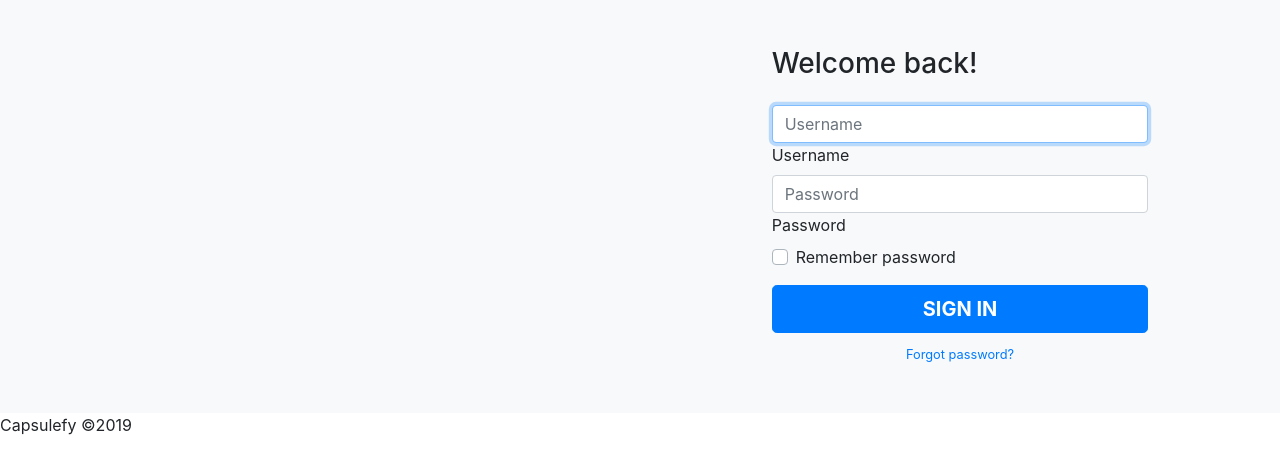
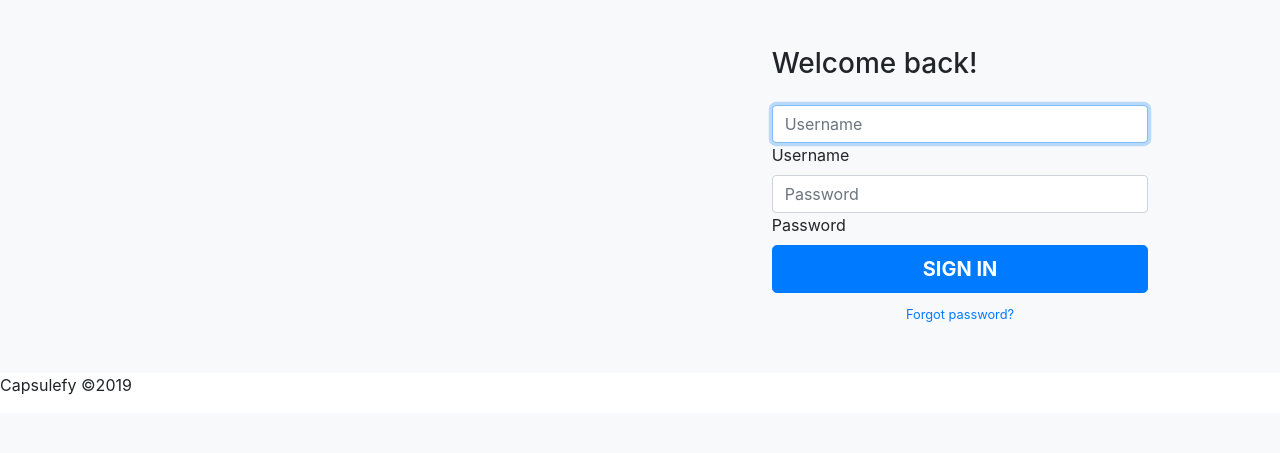
Before and after one commit to pabreblob/capsulefy, a Django app: template capsulefyweb/main/templates/registration/login.html in a window 1280 px wide. Shown: the part 428-881 px from the top of the page. After the commit the page ends 823 px from the top, so only its background shows below. Run offline with Django 3.2, Linux system fonts and the light colour scheme; the template is opened without the code that fills it: values that come from a table or form of the project are taken from there, others are empty; some libraries are stand-ins or nearby versions.

```diff
--- a/capsulefyweb/main/templates/registration/login.html
+++ b/capsulefyweb/main/templates/registration/login.html
@@ -29,19 +29,19 @@
 
 
                 <div class="form-label-group">
-                  <input type="text" id="id_username" class="form-control" placeholder="Username" required autofocus>
+                  <input type="text" id="id_username" name="username" class="form-control" placeholder="Username" required autofocus>
                   <label for="id_username">Username</label>
                 </div>
 
                 <div class="form-label-group">
-                  <input type="password" id="id_password" class="form-control" placeholder="Password" required>
+                  <input type="password" name="password" id="id_password" class="form-control" placeholder="Password" required>
                   <label for="id_password">Password</label>
                 </div>
 
-                <div class="custom-control custom-checkbox mb-3">
+                <!--<div class="custom-control custom-checkbox mb-3">
                   <input type="checkbox" class="custom-control-input" id="customCheck1">
                   <label class="custom-control-label" for="customCheck1">Remember password</label>
-                </div>
+                </div>-->
                 <button class="btn btn-lg btn-primary btn-block btn-login text-uppercase font-weight-bold mb-2" type="submit">Sign in</button>
                 <div class="text-center">
                   <a class="small" href="#">Forgot password?</a></div>
```
Also changed, not shown: capsulefyweb/main/templates/base.html (+18 -4 lines). Lines whose indentation alone changed are shown as unchanged.
